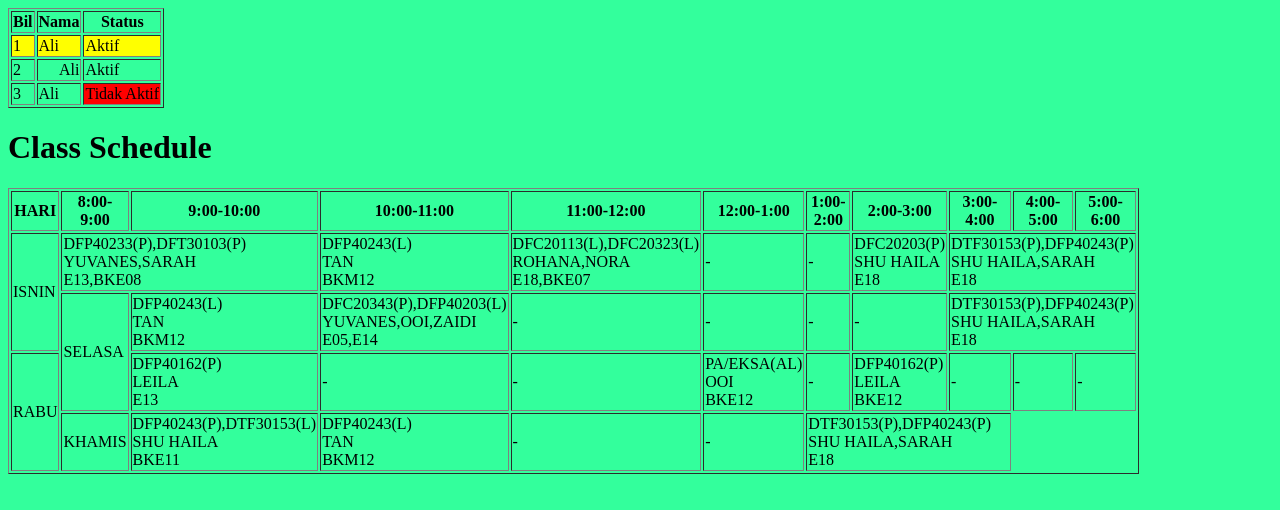
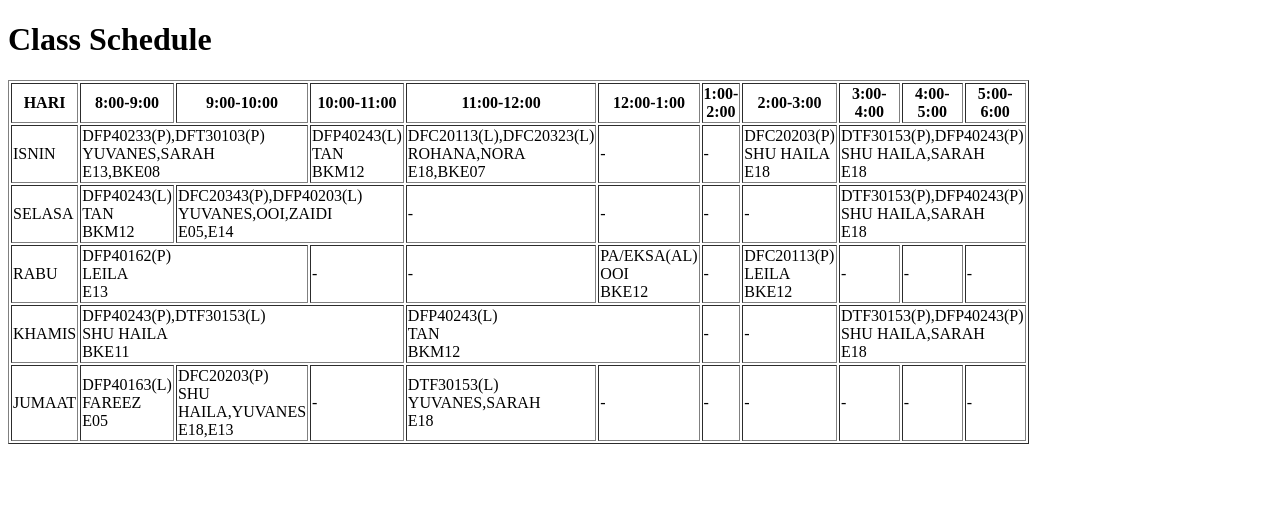
Before and after one commit to syasyazid/syasyazid.github.io, a plain HTML site: page html/classschedule.html in a window 1280 px wide. Drawn offline with Linux system fonts and the light colour scheme.

Commit message:
Update classschedule.html

```diff
--- a/html/classschedule.html
+++ b/html/classschedule.html
@@ -3,39 +3,13 @@
 <head>
     <meta charset="UTF-8">
     <meta name="viewport" content="width=device-width, initial-scale=1.0">
-    <meta description = "This is the table Class Schedule">
+    <meta description = "This is the class schedule table">
     <meta author = "Syasya">
 
     <title>Class Schedule</title>
 </head>
 
 <body>
-    <table border="1">
-        <tr>
-            <th>Bil</th>
-            <th>Nama</th>
-            <th>Status</th>
-        </tr>
-        <tr bgcolor="yellow">
-            <td>1</td>
-            <td>Ali</td>
-            <td>Aktif</td>
-        </tr>
-        <tr>
-            <td>2</td>
-            <td align="right">Ali</td>
-            <td>Aktif</td>
-        </tr>
-        <tr>
-            <td rowspan="3" valign="top">3</td>
-            <td>Ali</td>
-            <td bgcolor="red">Tidak Aktif</td>
-        </tr>
-
-    </table>
-</body>
-
-<body bgcolor="33FF9C">
     <h1 style="color: black;">Class Schedule </h1>
 
     <div>
@@ -55,7 +29,7 @@
         </tr>
 
         <tr>
-            <td rowspan="2">ISNIN</td>
+            <td>ISNIN</td>
             <td colspan="2">DFP40233(P),DFT30103(P) <br>YUVANES,SARAH <br>E13,BKE08</td>
             <td>DFP40243(L) <br>TAN <br>BKM12</td>
             <td>DFC20113(L),DFC20323(L) <br>ROHANA,NORA <br>E18,BKE07</td>
@@ -66,9 +40,9 @@
         </tr>
 
         <tr>
-            <td rowspan="2">SELASA</td>
+            <td>SELASA</td>
             <td>DFP40243(L) <br>TAN <br>BKM12</td>
-            <td>DFC20343(P),DFP40203(L) <br>YUVANES,OOI,ZAIDI <br>E05,E14</td>
+            <td colspan="2">DFC20343(P),DFP40203(L) <br>YUVANES,OOI,ZAIDI <br>E05,E14</td>
             <td>-</td>
             <td>-</td>
             <td>-</td>
@@ -77,32 +51,44 @@
         </tr>
 
         <tr>
-            <td rowspan="2">RABU</td>
-            <td>DFP40162(P) <br>LEILA <br>E13</td>
+            <td>RABU</td>
+            <td colspan="2">DFP40162(P) <br>LEILA <br>E13</td>
             <td>-</td>
             <td>-</td>
             <td>PA/EKSA(AL) <br>OOI <br>BKE12</td>
             <td>-</td>
-            <td>DFP40162(P) <br>LEILA <br>BKE12</td>
+            <td>DFC20113(P) <br>LEILA <br>BKE12</td>
             <td>-</td>
             <td>-</td>
             <td>-</td>
         </tr>
 
         <tr>
-            <td rowspan="2">KHAMIS</td>
-            <td>DFP40243(P),DTF30153(L) <br>SHU HAILA <br>BKE11</td>
-            <td>DFP40243(L) <br>TAN <br>BKM12</td>
+            <td>KHAMIS</td>
+            <td colspan="3">DFP40243(P),DTF30153(L) <br>SHU HAILA <br>BKE11</td>
+            <td colspan="2">DFP40243(L) <br>TAN <br>BKM12</td>
             <td>-</td>
             <td>-</td>
             <td colspan="3">DTF30153(P),DFP40243(P) <br>SHU HAILA,SARAH <br>E18</td>
+        </tr>
+
+        <tr>
+            <td>JUMAAT</td>
+            <td>DFP40163(L) <br>FAREEZ <br>E05</td>
+            <td>DFC20203(P) <br>SHU HAILA,YUVANES <br>E18,E13</td>
+            <td>-</td>
+            <td>DTF30153(L) <br>YUVANES,SARAH <br>E18</td>
+            <td>-</td>
+            <td>-</td>
+            <td>-</td>
+            <td>-</td>
+            <td>-</td>
+            <td>-</td>
         </tr>
 
     </table>
 
     </div>
 
-
-
 </body>
 </html>
```
